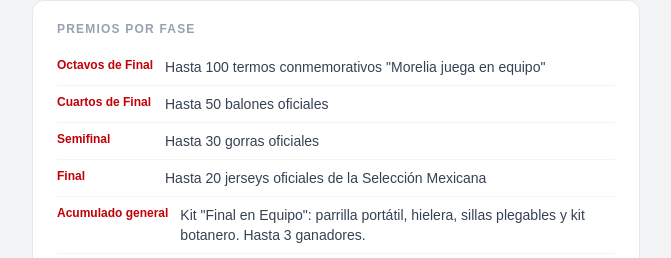
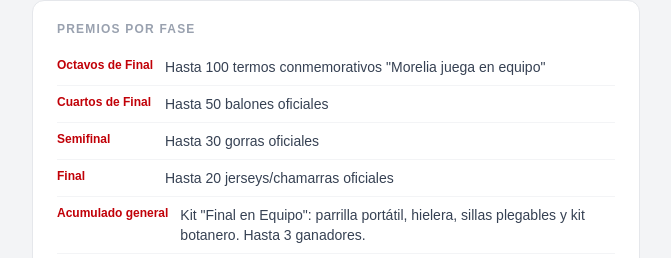
Before and after one commit to DilanParedes99/quiniela, a Next.js app: page /quiniela/bases in a window 1280 px wide. Shown: the part 2684-2942 px from the top of the page, without its empty margins (304-975 px from the left). Built offline with nearby package versions, Linux system fonts and the light colour scheme.

Commit message:
Update page.tsx

```diff
--- a/src/app/quiniela/bases/page.tsx
+++ b/src/app/quiniela/bases/page.tsx
@@ -278,7 +278,7 @@ const secciones = [
           { fase: "Semifinal", premio: "Hasta 30 gorras oficiales" },
           {
             fase: "Final",
-            premio: "Hasta 20 jerseys oficiales de la Selección Mexicana",
+            premio: "Hasta 20 jerseys/chamarras oficiales",
           },
           {
             fase: "Acumulado general",
```
